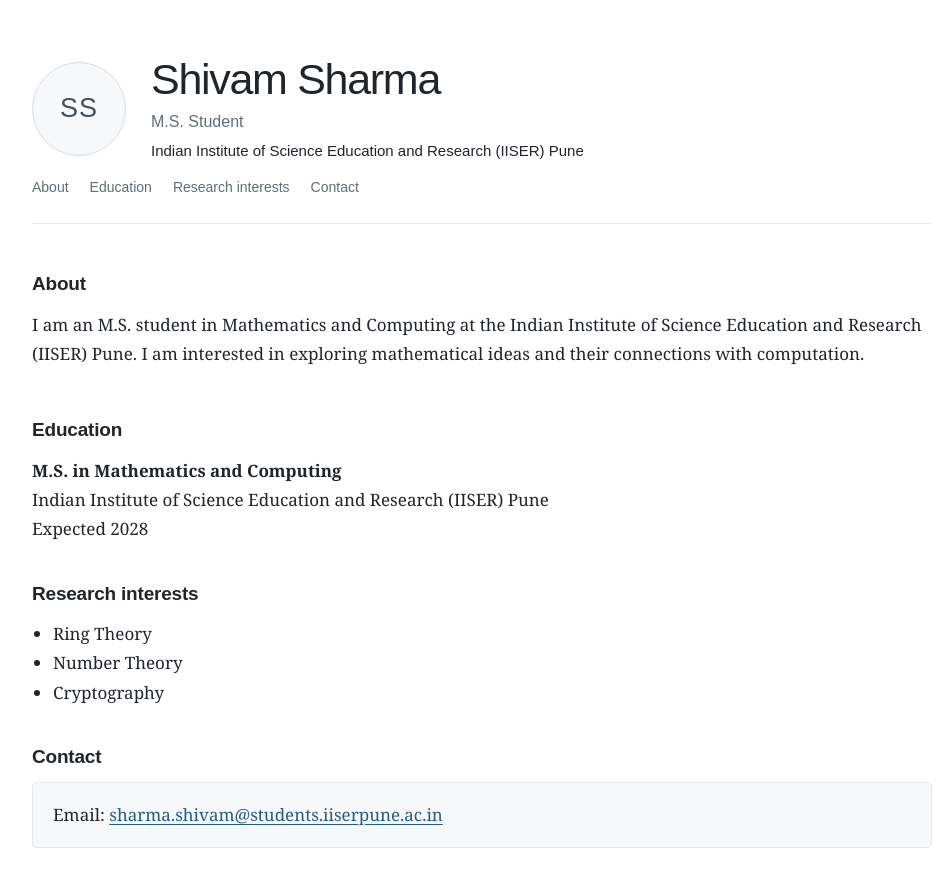
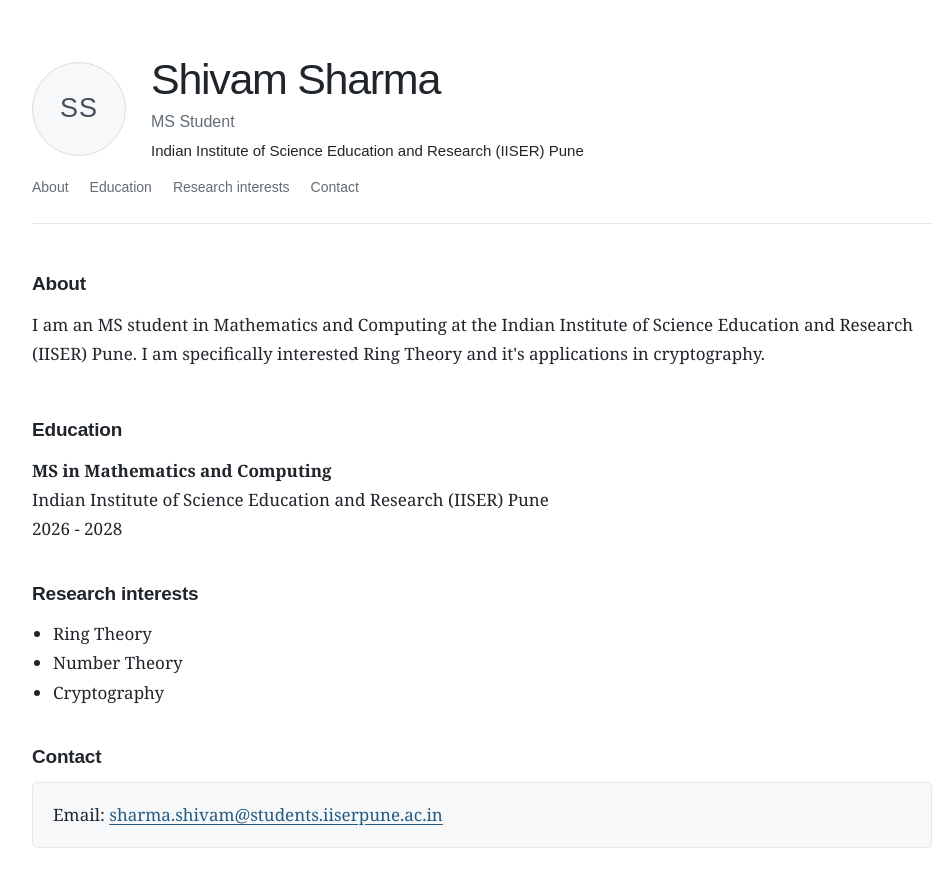
Before and after one commit to stopitshivam/stopitshivam.github.io, a plain HTML site: page index.html in a window 1280 px wide. Shown: the top 871 px of the page, without its empty margins (158-1110 px from the left). Drawn offline with Linux system fonts and the light colour scheme.

Commit message:
Refine academic profile details in index.html
Updated the description and role text for clarity and consistency. Changed expected graduation year format.

```diff
--- a/index.html
+++ b/index.html
@@ -3,7 +3,7 @@
 <head>
   <meta charset="utf-8">
   <meta name="viewport" content="width=device-width, initial-scale=1">
-  <meta name="description" content="Academic profile of Shivam Sharma, M.S. student in Mathematics and Computing at IISER Pune.">
+  <meta name="description" content="Academic profile of Shivam Sharma, MS student in Mathematics and Computing at IISER Pune.">
   <title>Shivam Sharma | Academic Profile</title>
   <style>
     :root {
@@ -68,7 +68,7 @@
         <div class="monogram" aria-label="Initials SS">SS</div>
         <div>
           <h1>Shivam Sharma</h1>
-          <p class="role">M.S. Student</p>
+          <p class="role">MS Student</p>
           <p class="institution">Indian Institute of Science Education and Research (IISER) Pune</p>
         </div>
       </div>
@@ -84,18 +84,17 @@
       <section id="about">
         <h2>About</h2>
         <p>
-          I am an M.S. student in Mathematics and Computing at the Indian Institute
-          of Science Education and Research (IISER) Pune. I am interested in exploring
-          mathematical ideas and their connections with computation.
+          I am an MS student in Mathematics and Computing at the Indian Institute
+          of Science Education and Research (IISER) Pune. I am specifically interested Ring Theory and it's applications in cryptography.
         </p>
       </section>
 
       <section id="education">
         <h2>Education</h2>
         <p class="degree">
-          <strong>M.S. in Mathematics and Computing</strong><br>
+          <strong>MS in Mathematics and Computing</strong><br>
           Indian Institute of Science Education and Research (IISER) Pune<br>
-          Expected 2028
+          2026 - 2028
         </p>
       </section>
 
```
